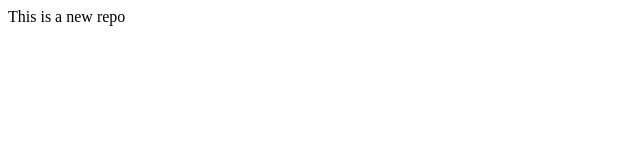
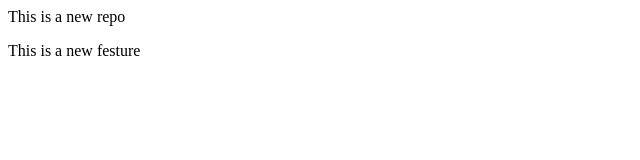
Before and after one commit to Rana-Sandeep/localrepo, a plain HTML site: page index.html in a window 1280 px wide. Shown: the whole page, without its empty margins (0-640 px from the left). Drawn offline with Linux system fonts and the light colour scheme.

Commit message:
Add new feature

```diff
--- a/index.html
+++ b/index.html
@@ -1 +1,2 @@
 <p>This is a new repo</p>
+<p>This is a new festure</p>
```
